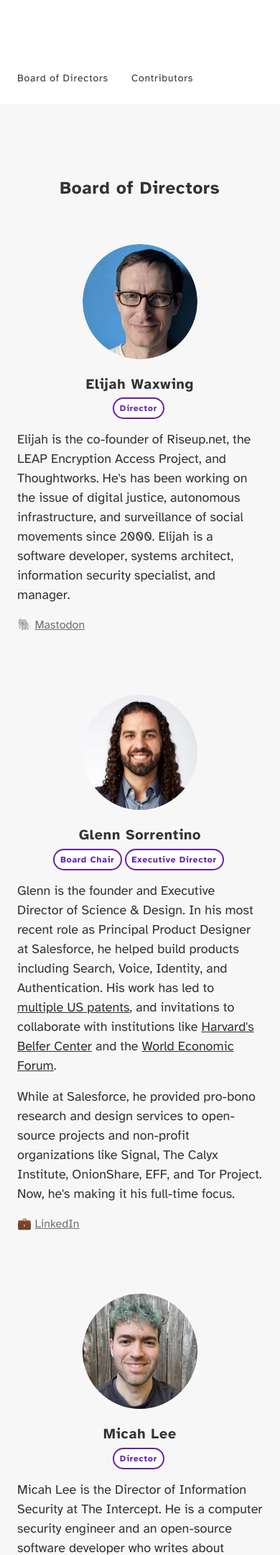
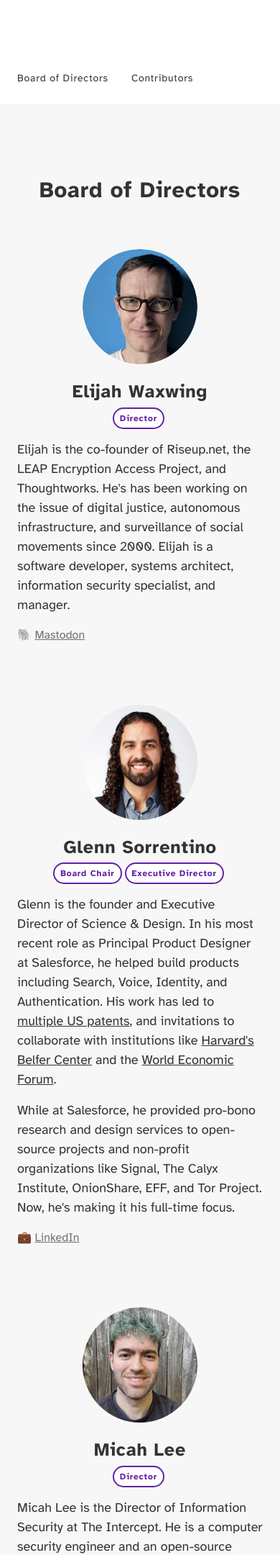
Before and after one commit to scidsg/scidsg-website, a PHP site: page /team.html in a window 390 px wide. Shown: the part 495-2655 px from the top of the page at 72% size. Run offline with PHP 8.4, Linux system fonts and the light colour scheme.

Commit message:
Update typography.css

```diff
--- a/design-system/css/typography.css
+++ b/design-system/css/typography.css
@@ -251,11 +251,11 @@ h1 .emoji, h2 .emoji, h3 .emoji, h4 .emoji, h5 .emoji, h6 .emoji {
   }
 
   h3 {
-    font-size: calc(var(--font-size-2) * .6);
+/*    font-size: calc(var(--font-size-2) * .6);*/
   }
 
   h4 {
-    font-size: calc(var(--font-size-3) * .6);
+/*    font-size: calc(var(--font-size-3) * .6);*/
   }
 
   h5 {
@@ -275,11 +275,11 @@ h1 .emoji, h2 .emoji, h3 .emoji, h4 .emoji, h5 .emoji, h6 .emoji {
   }
 
   h3 {
-    font-size: calc(var(--font-size-2) * .55);
+/*    font-size: calc(var(--font-size-2) * .55);*/
   }
 
   h4 {
-    font-size: calc(var(--font-size-3) * .55);
+/*    font-size: calc(var(--font-size-3) * .55);*/
   }
 
   h5 {
```
